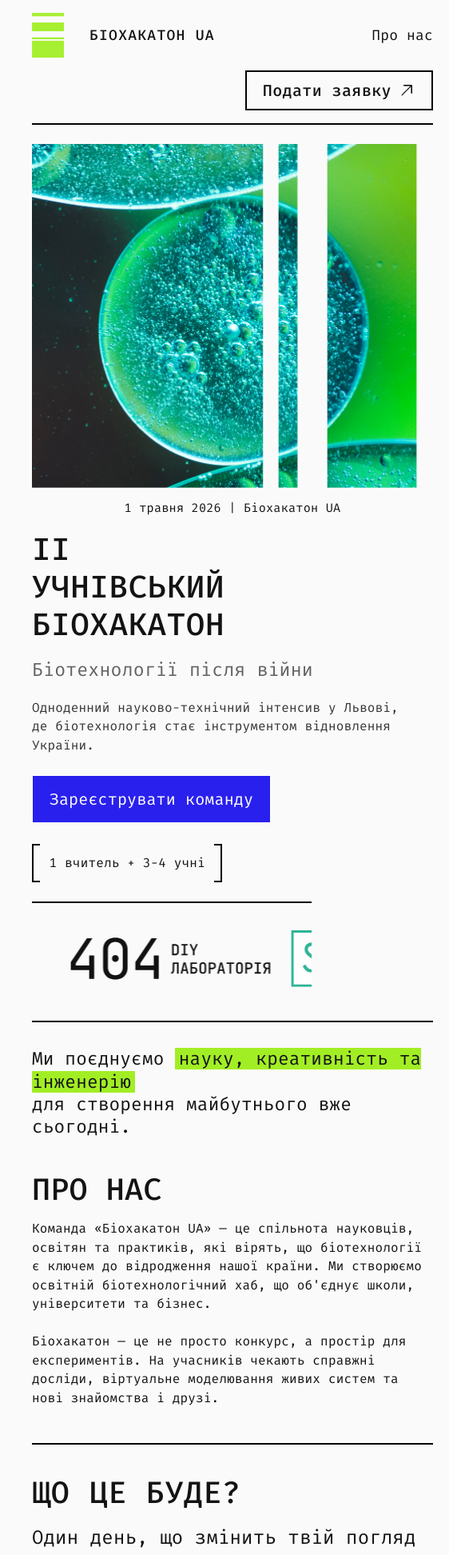
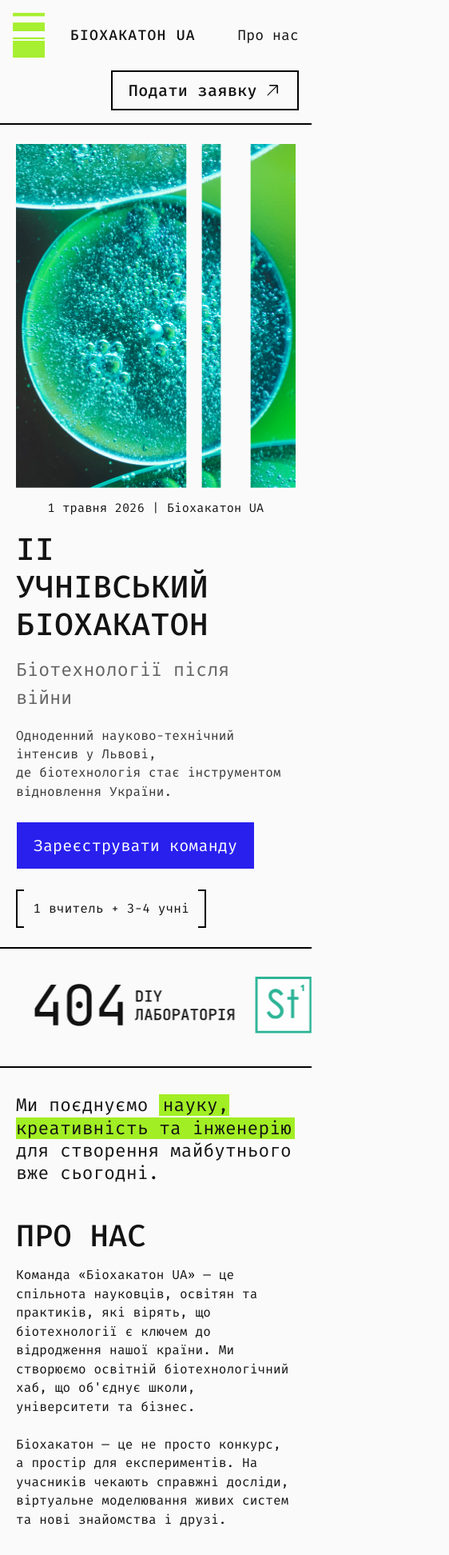
Before and after one commit to khadai/biohack-landing, a Next.js app: page / in a window 390 px wide. Shown: the top 1944 px of the page at 80% size, 562 px wide, since content can reach past the window. Built offline with nearby package versions, Linux system fonts and the light colour scheme; no server answers.

Commit message:
fix mobile

```diff
--- a/app/components/partners-marquee.tsx
+++ b/app/components/partners-marquee.tsx
@@ -7,7 +7,7 @@ import { ReactElement } from "react";
 
 export function PartnersMarquee() {
   return (
-    <section className="section partners">
+    <section className=" partners">
       <Marquee
         autoFill
         speed={42}
--- a/app/components/site-footer.tsx
+++ b/app/components/site-footer.tsx
@@ -2,6 +2,7 @@ import Image from "next/image";
 
 export function SiteFooter() {
   return (
+    <>
       <div className="section">
         <footer className="slogan">
           <p>Разом із університетами, STEM-хабами та біотех-компаніями будуємо наукове майбутнє.</p>
@@ -19,10 +20,11 @@ export function SiteFooter() {
           </span>
           <span className="victory-text">Наука, що наближає Перемогу!</span>
         </footer>
-      <div className="bottom-strip">
+      </div>
+      <div className="section bottom-strip">
         <span>© 2026 Біохакатон UA. Усі права захищені</span>
         <Image src="/logo.svg" alt="Logo" width={40} height={56} priority />
       </div>
-    </div>
+    </>
   );
 }
--- a/app/styles/_base.scss
+++ b/app/styles/_base.scss
@@ -9,11 +9,12 @@ body {
   margin: 0 auto;
   max-width: 1440px;
   min-height: 100vh;
-  padding: 0 20px;
+  //padding: 0 20px;
 }
 
 .section {
   border-top: 2px solid var(--line);
+  padding: 0 20px;
 }
 
 .section.narrow {
@@ -23,11 +24,11 @@ body {
 
 @media (max-width: 760px) {
   body {
-    padding: 0 20px;
+    //padding: 0 20px;
   }
 
   .section.narrow {
-    padding-left: inherit;
-    padding-right: inherit;
+    padding-left: 20px;
+    padding-right: 20px;
   }
 }
--- a/app/styles/_partners-marquee.scss
+++ b/app/styles/_partners-marquee.scss
@@ -31,4 +31,8 @@
   .partner-item {
     padding: 0 0.8rem;
   }
+
+  .partners {
+    width: 100vw;
+  }
 }
--- a/app/styles/_site-footer.scss
+++ b/app/styles/_site-footer.scss
@@ -78,4 +78,9 @@
     justify-self: start;
     text-align: left;
   }
+  .slogan {
+    flex-direction: column;
+    align-items: flex-start;
+    gap: 1rem
+  }
 }
--- a/app/styles/_site-header.scss
+++ b/app/styles/_site-header.scss
@@ -10,6 +10,7 @@
   background: var(--background);
   border-bottom: 2px solid black;
   margin-bottom: -2px;
+  padding: 1rem;
 }
 
 .brand {
@@ -67,7 +68,7 @@
 @media (max-width: 760px) {
   .header {
     flex-wrap: wrap;
-    padding-block: 1rem;
+    //padding: 1rem;
   }
 
   .nav-links {
--- a/app/styles/_what-will-it-be-section.scss
+++ b/app/styles/_what-will-it-be-section.scss
@@ -153,4 +153,8 @@
     justify-content: center;
     width: 100%;
   }
+
+  .what-will__scribble-1 {
+    margin-bottom: 0rem;
+  }
 }
```
Lines whose indentation alone changed are shown as unchanged.
